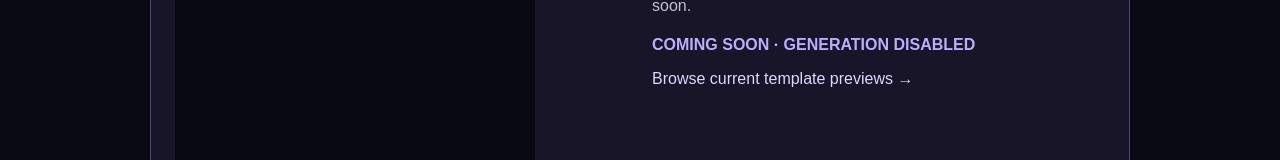
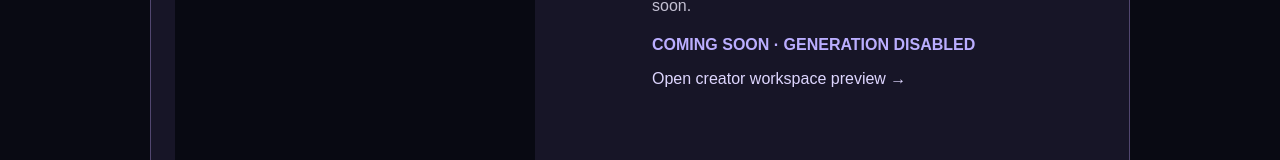
Before and after one commit to kreativestudios4k-lgtm/k4k-academy-v2, a Next.js app: page /k4k-app/coming-soon in a window 1280 px wide. Shown: the part 775-935 px from the top of the page. Built offline with nearby package versions, Linux system fonts and the light colour scheme.

Commit message:
Link featured template to new creator workspace preview

```diff
--- a/app/k4k-app/coming-soon/page.js
+++ b/app/k4k-app/coming-soon/page.js
@@ -25,7 +25,7 @@ export default function ComingSoon(){return <main style={{minHeight:'100vh',back
    <div><h2 style={{fontSize:30,margin:'0 0 12px'}}>Squad anthem</h2>
     <p style={{color:'#c2bfd2',lineHeight:1.7}}>A viral group-video remix template. Watch the example now; character replacement and AI video generation are coming soon.</p>
     <p style={{color:'#bbaeff',fontWeight:700}}>COMING SOON · GENERATION DISABLED</p>
-    <Link href="/k4k-app" style={{color:'#ded6ff'}}>Browse current template previews →</Link>
+    <Link href="/create?template=0" style={{color:'#ded6ff'}}>Open creator workspace preview →</Link>
    </div>
   </div>
  </section>
```
